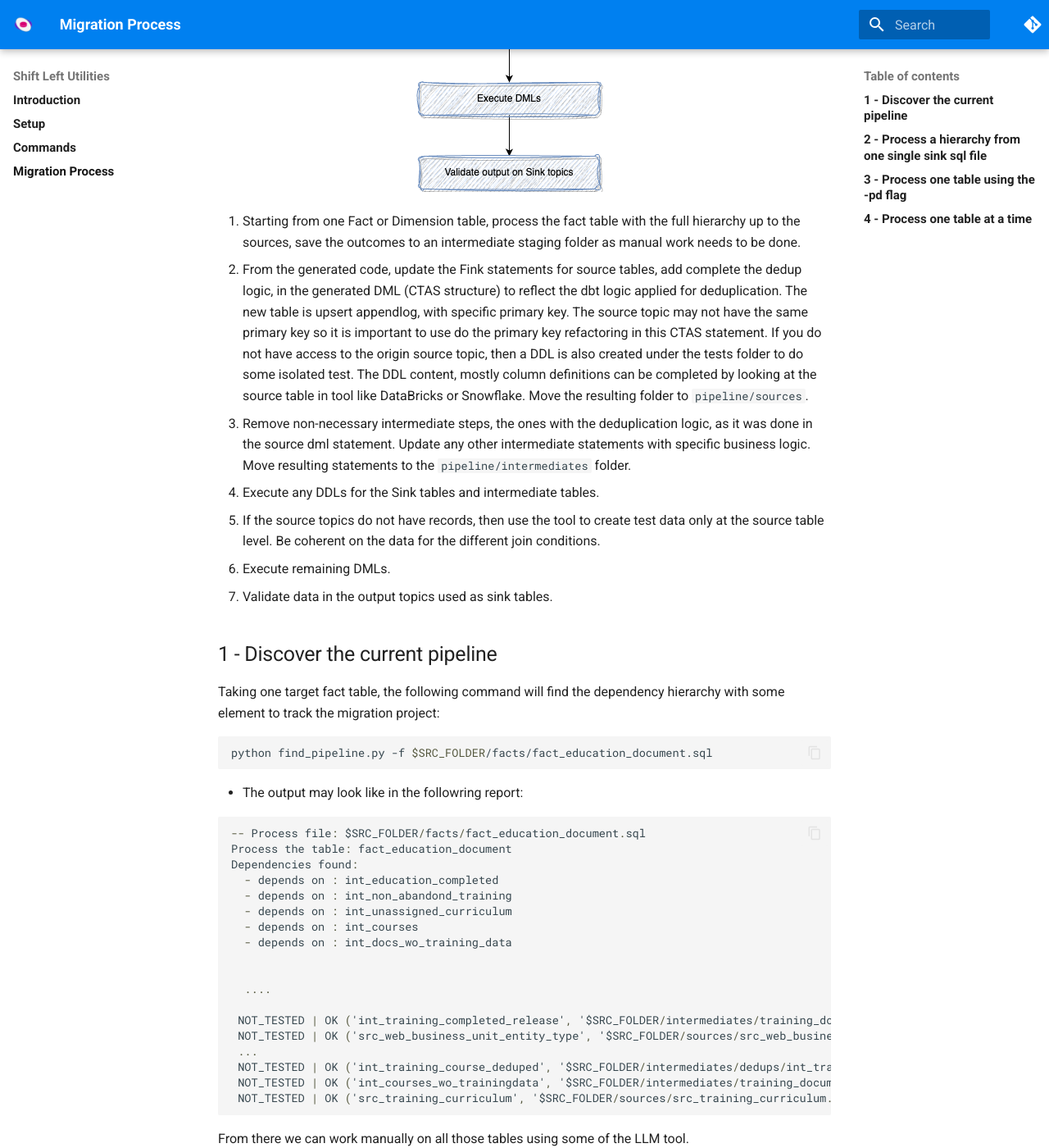
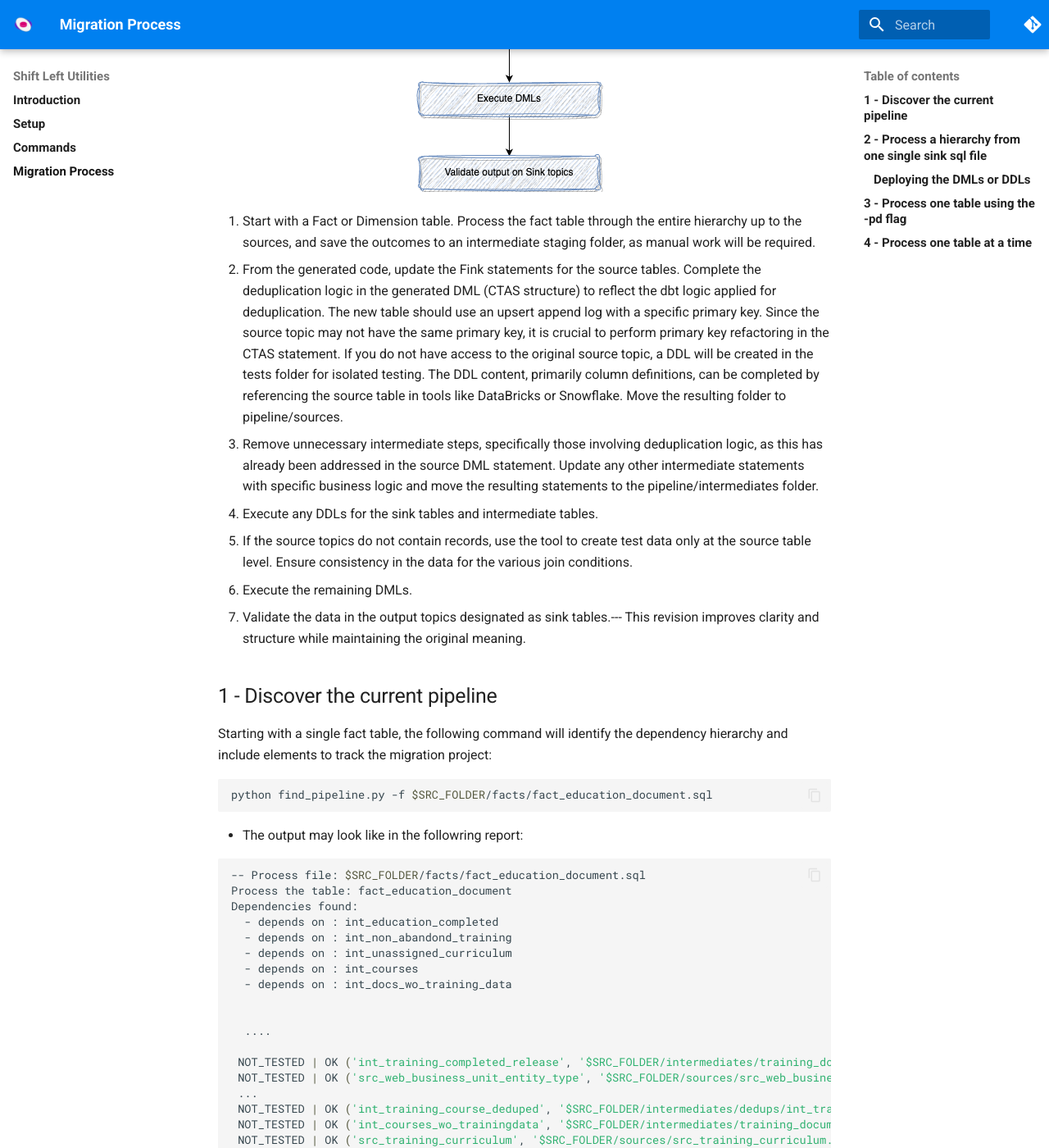
Before and after one commit to jbcodeforce/shift_left_utils, an MkDocs documentation site: the page built from docs/migration.md, in a window 1280 px wide and 1400 px high, scrolled down 768 px. Shown: the whole window at 82% size. Built offline with MkDocs 1.6.1 and Material for MkDocs 9.7.7, drawn with Linux system fonts in a browser that asks for light colours; comment, search, counter and statistics services are not loaded; some of the changed text lies outside the part shown.

Commit message:
clarrify setup and migfration setp

````diff
--- a/docs/migration.md
+++ b/docs/migration.md
@@ -1,24 +1,24 @@
 # Migration process
 
-This chapter is going over a simple fact to sources pipeline migration. Be sure to have done the project setup using one of the two option as explained [in this note](./setup.md).
+This chapter covers a straightforward migration process from fact tables to source tables. Ensure you have completed the project setup using one of the two options explained [in this note](./setup.md).
 
 All the dbt source tables are defined in the #SRC_FOLDER folder.
 
-The method starts from a fact table. At the high level, the development flow looks as in the following diagram:
+The migration method begins with a fact table. At a high level, the development flow is illustrated in the following diagram:
 
 ![](./images/working_flow_chart.drawio.png)
 
-1. Starting from one Fact or Dimension table, process the fact table with the full hierarchy up to the sources, save the outcomes to an intermediate staging folder as manual work needs to be done.
-1. From the generated code, update the Fink statements for source tables, add complete the dedup logic, in the generated DML (CTAS structure)  to reflect the dbt logic applied for deduplication. The new table is upsert appendlog, with specific primary key. The source topic may not have the same primary key so it is important to use do the primary key refactoring in this CTAS statement. If you do not have access to the origin source topic, then a DDL is also created under the tests folder to do some isolated test. The DDL content, mostly column definitions can be completed by looking at the source table in tool like DataBricks or Snowflake. Move the resulting folder to `pipeline/sources`.
-1. Remove non-necessary intermediate steps, the ones with the deduplication logic, as it was done in the source dml statement. Update any other intermediate statements with specific business logic. Move resulting statements to the `pipeline/intermediates` folder.
-1. Execute any DDLs for the Sink tables and intermediate tables.
-1. If the source topics do not have records, then use the tool to create test data only at the source table level. Be coherent on the data for the different join conditions.
-1. Execute remaining DMLs.
-1. Validate data in the output topics used as sink tables.
+1. Start with a Fact or Dimension table. Process the fact table through the entire hierarchy up to the sources, and save the outcomes to an intermediate staging folder, as manual work will be required.
+2. From the generated code, update the Fink statements for the source tables. Complete the deduplication logic in the generated DML (CTAS structure) to reflect the dbt logic applied for deduplication. The new table should use an upsert append log with a specific primary key. Since the source topic may not have the same primary key, it is crucial to perform primary key refactoring in the CTAS statement. If you do not have access to the original source topic, a DDL will be created in the tests folder for isolated testing. The DDL content, primarily column definitions, can be completed by referencing the source table in tools like DataBricks or Snowflake. Move the resulting folder to pipeline/sources.
+3. Remove unnecessary intermediate steps, specifically those involving deduplication logic, as this has already been addressed in the source DML statement. Update any other intermediate statements with specific business logic and move the resulting statements to the pipeline/intermediates folder.
+4. Execute any DDLs for the sink tables and intermediate tables.
+5. If the source topics do not contain records, use the tool to create test data only at the source table level. Ensure consistency in the data for the various join conditions.
+6. Execute the remaining DMLs.
+7. Validate the data in the output topics designated as sink tables.--- This revision improves clarity and structure while maintaining the original meaning.
 
 ## 1 - Discover the current pipeline
 
-Taking one target fact table, the following command will find the dependency hierarchy with some element to track the migration project:
+Starting with a single fact table, the following command will identify the dependency hierarchy and include elements to track the migration project:
 
 ```sh
 python find_pipeline.py -f $SRC_FOLDER/facts/fact_education_document.sql
@@ -26,7 +26,7 @@
 
 * The output may look like in the followring report:
 
-```
+```sh
 -- Process file: $SRC_FOLDER/facts/fact_education_document.sql
 Process the table: fact_education_document
 Dependencies found:
@@ -45,10 +45,8 @@
  NOT_TESTED | OK ('int_training_course_deduped', '$SRC_FOLDER/intermediates/dedups/int_training_course_deduped.sql')
  NOT_TESTED | OK ('int_courses_wo_trainingdata', '$SRC_FOLDER/intermediates/training_document/int_courses_wo_training_data.sql')
  NOT_TESTED | OK ('src_training_curriculum', '$SRC_FOLDER/sources/src_training_curriculum.sql')
-
 ```
 
-From there we can work manually on all those tables using some of the LLM tool.
 
 ## 2 - Process a hierarchy from one single sink sql file
 
@@ -90,11 +87,15 @@
         └── tests
 ```
 
-As part of the process, developers need to validate the generated DDL and update the PRIMARY key to reflect the expected key. This information is hidden in lot of files in the dbt, and it is not yet fully automated for the migration.
+As part of the process, developers need to validate the generated DDL and update the PRIMARY key to reflect the expected key. This information is hidden in lot of files in the dbt, and the key extraction is not yet automated by the migration tools, yet.
 
 Normally the DML is not executable until all dependent tables are created.
 
-With the Makefile the following commands should work for any table: you need to be logged to confluent cloud using `confluent login` command.
+### Deploying the DMLs or DDLs
+
+The SQLs for sink or intermediate table are saved in sql-scripts folder and a makefile is also generated to simplify the deployment of the Flink SQL Statements. There are two generic targets: `create_flink_ddl` and `create_flink_dml`.
+
+You need to be logged to confluent cloud using `confluent login` command before being able to run make.
 
 * To create the target table  using your environment Flink compute pool:
 
@@ -102,7 +103,13 @@
 make create_flink_ddl
 ```
 
-This action will create the Kafka topic and the schemas for the key and the value in the Schema Registry.
+This action will create the Kafka topic and will create the schema definition for the key and the value in the Schema Registry.
+
+* If the table is also controlled by a DML, for example for joins, or deduplication, a DML may be deployed using:
+
+```sh
+make create_flink_dml
+```
 
 * Sometime we may need to delete the created topics and schemas, for that the makefile target is:
 
@@ -158,7 +165,7 @@
   - depends on : int_docs_wo_trainingdata
 ```
 
-From there is it possible to use the same tool (with option **-t**) to continue walking to the parent hierarchy one step at a time: developers can launch the same tool to process the tables, one by one, given their name, the tool will search in the source dbt file for the table reference:
+From there it is possible to use the same tool (with option **-t**) to continue walking to the parent hierarchy one step at a time: developers can launch the same tool to process the tables, one by one, given their name, the tool will search in the source dbt file for the table reference:
 
 ```sh
 python process_src_tables.py  -t int_training_completed_release  -o $STAGING
````
Also changed, not shown: other parts of docs/migration.md (+2 -3 lines), docs/setup.md (+53 -20 lines), 2 other files.
